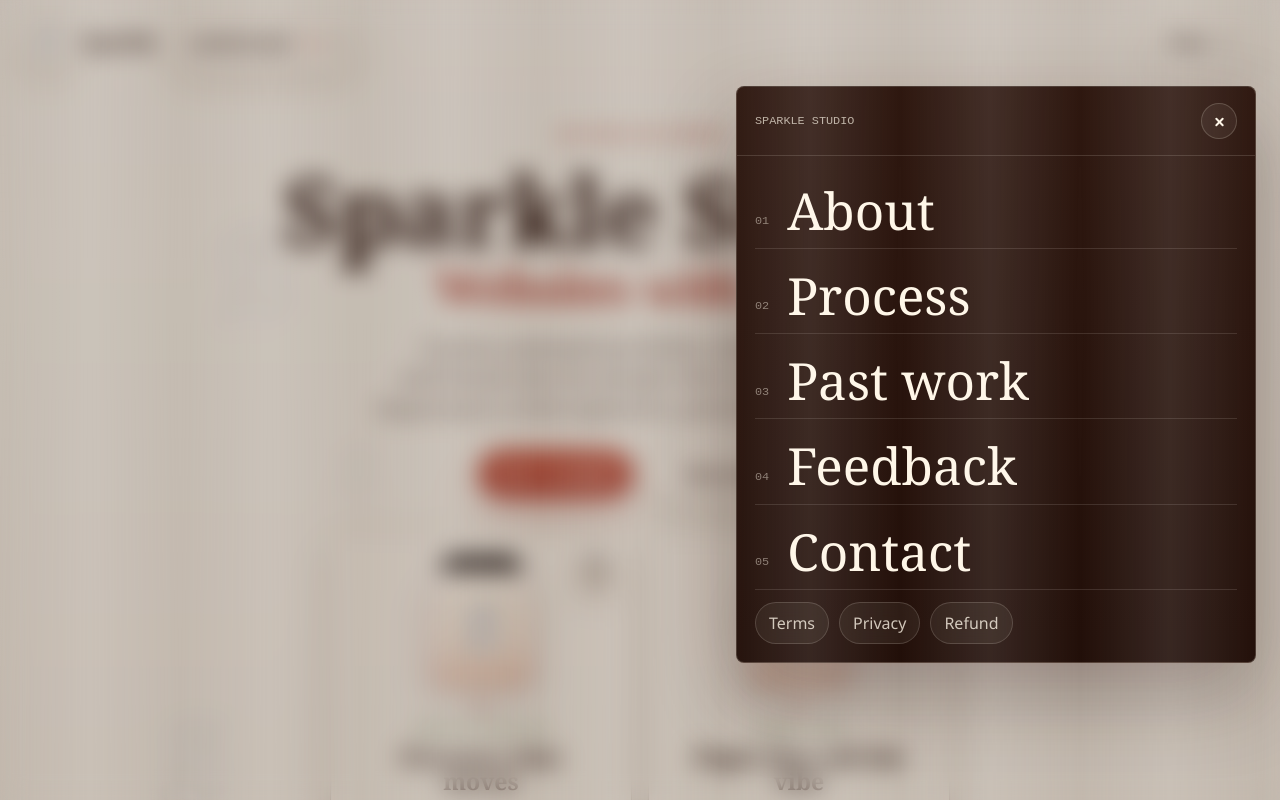
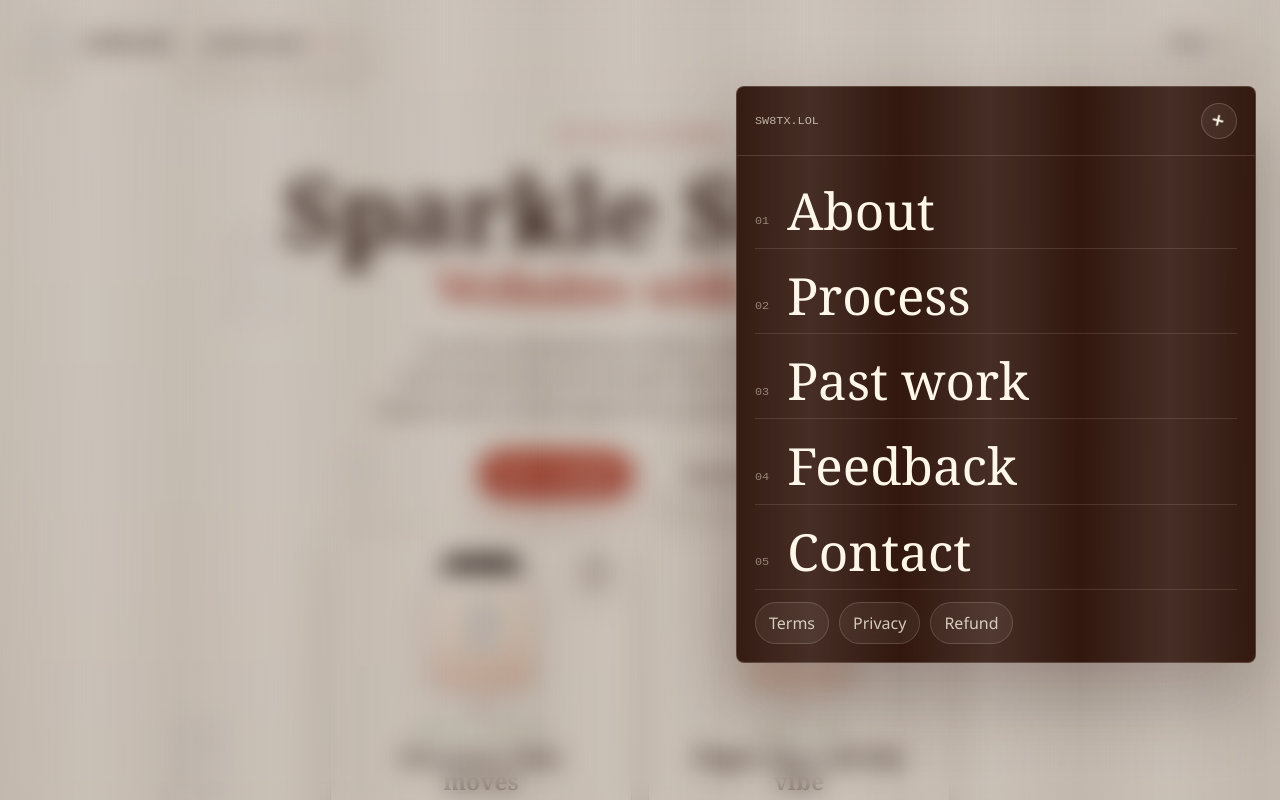
Before and after one commit to sw8tx/sw8tx.lol, a Next.js app: page / in a window 1280 px wide. Both pictures are taken after a click on the button "Menu". Shown: the top 800 px of the page. Built offline with nearby package versions, Linux system fonts and the light colour scheme.

Commit message:
Polish card flip and menu close

```diff
--- a/components/HomePageClient.tsx
+++ b/components/HomePageClient.tsx
@@ -19,10 +19,10 @@ const floatingLogoSlots = Array.from({ length: 8 }, (_, index) => `float-logo-${
 const siteCopy = {
   en: {
     loaderStatus: "Materializing shapes...",
-    loaderFooter: "Designed and coded by Tyler (C) 2026",
+    loaderFooter: "sw8tx.lol - EST 2026",
     languageLabel: "LANGUAGE",
     menuButton: { open: "Menu", close: "Close", openLabel: "Open menu", closeLabel: "Close menu" },
-    menuBadge: "Sparkle Studio",
+    menuBadge: "sw8tx.lol",
     menuItems: [
       { href: "#about", label: "About" },
       { href: "#process", label: "Process" },
@@ -150,7 +150,7 @@ const siteCopy = {
   },
   de: {
     loaderStatus: "Materializing shapes...",
-    loaderFooter: "Designed and coded by Tyler (C) 2026",
+    loaderFooter: "sw8tx.lol - EST 2026",
     languageLabel: "LANGUAGE",
     menuButton: {
       open: "Menue",
@@ -158,7 +158,7 @@ const siteCopy = {
       openLabel: "Menue oeffnen",
       closeLabel: "Menue schliessen",
     },
-    menuBadge: "Sparkle Studio",
+    menuBadge: "sw8tx.lol",
     menuItems: [
       { href: "#about", label: "Ueberblick" },
       { href: "#process", label: "Prozess" },
@@ -378,6 +378,7 @@ export function HomePageClient() {
   const [showLoader, setShowLoader] = useState(true);
   const [locale, setLocale] = useState<Locale>("en");
   const [serviceCardPages, setServiceCardPages] = useState([0, 0]);
+  const [menuClosing, setMenuClosing] = useState(false);
   const copy = siteCopy[locale];
   const activeLanguage = languageOptions.find((item) => item.code === locale) ?? languageOptions[0];
   const year = new Date().getFullYear();
@@ -493,6 +494,15 @@ export function HomePageClient() {
     setLanguageOpen(false);
   }
 
+  function closeMenuWithSpin() {
+    if (menuClosing) return;
+    setMenuClosing(true);
+    window.setTimeout(() => {
+      setMenuOpen(false);
+      setMenuClosing(false);
+    }, 360);
+  }
+
   function cycleServiceCard(cardIndex: number, variantCount: number) {
     setServiceCardPages((current) => {
       const next = [...current];
@@ -508,11 +518,11 @@ export function HomePageClient() {
       <main className="site">
         <nav className="nav">
           <div className="nav-left">
-            <Link className="brand" href="/" aria-label="Sparkle home">
+            <Link className="brand" href="/" aria-label="sw8tx.lol home">
               <span className="brand-mark">
                 <Image src="/logo-transparent.png" alt="" width={40} height={40} loading="eager" />
               </span>
-              <span className="brand-name">Sparkle</span>
+              <span className="brand-name">sw8tx.lol</span>
             </Link>
 
             <div className={`language-picker${languageOpen ? " is-open" : ""}`}>
@@ -596,7 +606,11 @@ export function HomePageClient() {
               >
                 <div className="menu-topbar">
                   <span className="menu-badge">{copy.menuBadge}</span>
-                  <button className="menu-sheet-close" onClick={() => setMenuOpen(false)} type="button">
+                  <button
+                    className={`menu-sheet-close${menuClosing ? " is-closing" : ""}`}
+                    onClick={closeMenuWithSpin}
+                    type="button"
+                  >
                     <span className="visually-hidden">{copy.menuButton.closeLabel}</span>
                     <span className="mini-x is-cross" aria-hidden="true">
                       <span />
@@ -736,30 +750,38 @@ export function HomePageClient() {
                       <span />
                     </span>
                   </button>
-                  <div className="jar-visual" aria-hidden="true">
-                    <span className="jar-lid" />
-                    <span className="jar-glass">
-                      <Image src="/logo-transparent.png" alt="" width={86} height={86} loading="eager" />
-                    </span>
-                  </div>
                   <AnimatePresence mode="wait" initial={false}>
                     {(() => {
                       const activeIndex = serviceCardPages[index] ?? 0;
                       const activeCard = card.variants[activeIndex] ?? card.variants[0];
 
                       return (
+                        <motion.div className="service-card-inner" key={`${index}-${activeIndex}`}>
+                          <motion.div
+                            animate={{ opacity: 1, rotateX: 0, y: 0 }}
+                            aria-hidden="true"
+                            className="jar-visual"
+                            exit={{ opacity: 0, rotateX: -62, y: -12 }}
+                            initial={{ opacity: 0, rotateX: 62, y: 12 }}
+                            transition={{ duration: 0.42, ease: [0.16, 1, 0.3, 1] }}
+                          >
+                            <span className="jar-lid" />
+                            <span className="jar-glass">
+                              <Image src="/logo-transparent.png" alt="" width={86} height={86} loading="eager" />
+                            </span>
+                          </motion.div>
                           <motion.div
                             animate={{ opacity: 1, y: 0, filter: "blur(0px)" }}
                             className="service-card-copy"
                             exit={{ opacity: 0, y: -8, filter: "blur(6px)" }}
                             initial={{ opacity: 0, y: 8, filter: "blur(6px)" }}
-                          key={`${index}-${activeIndex}`}
                             transition={{ duration: 0.28, ease: [0.16, 1, 0.3, 1] }}
                           >
-                          <span className="service-index">{String(index + 1).padStart(2, "0")}</span>
+                            <span className="service-index">{String(activeIndex + 1).padStart(2, "0")}</span>
                             <span className="service-label">{activeCard.label}</span>
                             <h2>{activeCard.title}</h2>
                             <p>{activeCard.body}</p>
+                          </motion.div>
                         </motion.div>
                       );
                     })()}
@@ -865,7 +887,7 @@ export function HomePageClient() {
         </section>
 
         <footer className="footer">
-          <span>(C) {year} Sparkle / Tyler Osthoff</span>
+          <span>(C) {year} sw8tx.lol - EST 2026</span>
           <div className="footer-links">
             <Link className="footer-link" href="/tos">
               {copy.legal.terms}
--- a/styles/globals.css
+++ b/styles/globals.css
@@ -495,9 +495,7 @@ img {
   border: 1px solid rgba(255, 247, 232, 0.18);
   border-radius: 8px;
   color: var(--cream);
-  background:
-    linear-gradient(180deg, rgba(47, 25, 17, 0.98), rgba(34, 16, 10, 0.98)),
-    var(--ink);
+  background: #32180f;
   box-shadow: 0 34px 80px rgba(42, 20, 13, 0.32);
 }
 
@@ -541,6 +539,14 @@ img {
   border-radius: 50%;
   color: var(--cream);
   background: rgba(255, 247, 232, 0.06);
+}
+
+.menu-sheet-close .mini-x {
+  animation: menuXIdleSpin 6.8s linear infinite;
+}
+
+.menu-sheet-close.is-closing .mini-x {
+  animation: menuXCloseSpin 360ms cubic-bezier(0.76, 0, 0.24, 1) forwards;
 }
 
 .menu-panel {
@@ -837,6 +843,7 @@ img {
   gap: 8px;
   min-height: 358px;
   padding: 18px 18px 20px;
+  perspective: 900px;
 }
 
 .mouse-toggle {
@@ -911,20 +918,25 @@ img {
   justify-items: center;
   align-items: end;
   margin-bottom: 4px;
+  transform-origin: 50% 18%;
+  transform-style: preserve-3d;
 }
 
 .jar-lid {
   position: absolute;
   top: 4px;
+  z-index: 3;
   width: 82px;
   height: 16px;
   border-radius: 999px 999px 4px 4px;
   background: #1e1714;
   box-shadow: 0 6px 10px rgba(45, 20, 12, 0.16);
+  transform: translateZ(34px);
 }
 
 .jar-glass {
   position: relative;
+  z-index: 2;
   width: 112px;
   height: 118px;
   display: grid;
@@ -939,6 +951,7 @@ img {
     inset 0 9px 18px rgba(255, 255, 255, 0.45),
     inset 0 -18px 28px rgba(180, 63, 46, 0.18),
     0 18px 28px rgba(83, 52, 35, 0.14);
+  transform: translateZ(12px);
 }
 
 .jar-glass img {
@@ -949,6 +962,12 @@ img {
 
 .service-label {
   color: var(--sage);
+}
+
+.service-card-inner {
+  display: grid;
+  justify-items: center;
+  gap: 8px;
 }
 
 .service-card-copy {
@@ -1635,6 +1654,33 @@ img {
   }
 }
 
+@keyframes menuXIdleSpin {
+  from {
+    transform: rotate(0deg);
+  }
+
+  to {
+    transform: rotate(360deg);
+  }
+}
+
+@keyframes menuXCloseSpin {
+  0% {
+    opacity: 1;
+    transform: rotate(0deg) scale(1);
+  }
+
+  70% {
+    opacity: 1;
+    transform: rotate(620deg) scale(1.16);
+  }
+
+  100% {
+    opacity: 0;
+    transform: rotate(820deg) scale(0.28);
+  }
+}
+
 @keyframes loaderFallback {
   0%,
   88% {
```
Lines whose indentation alone changed are shown as unchanged.
